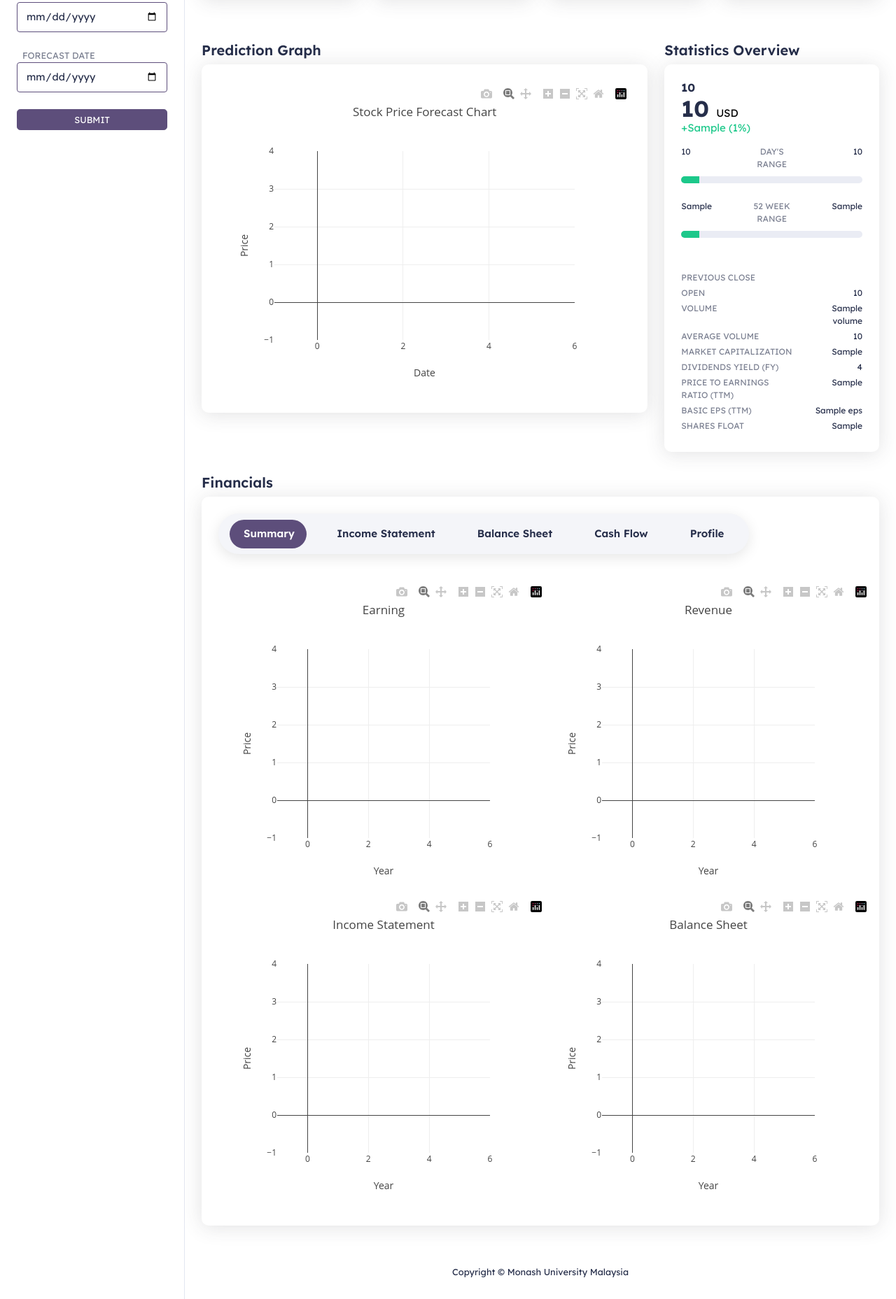
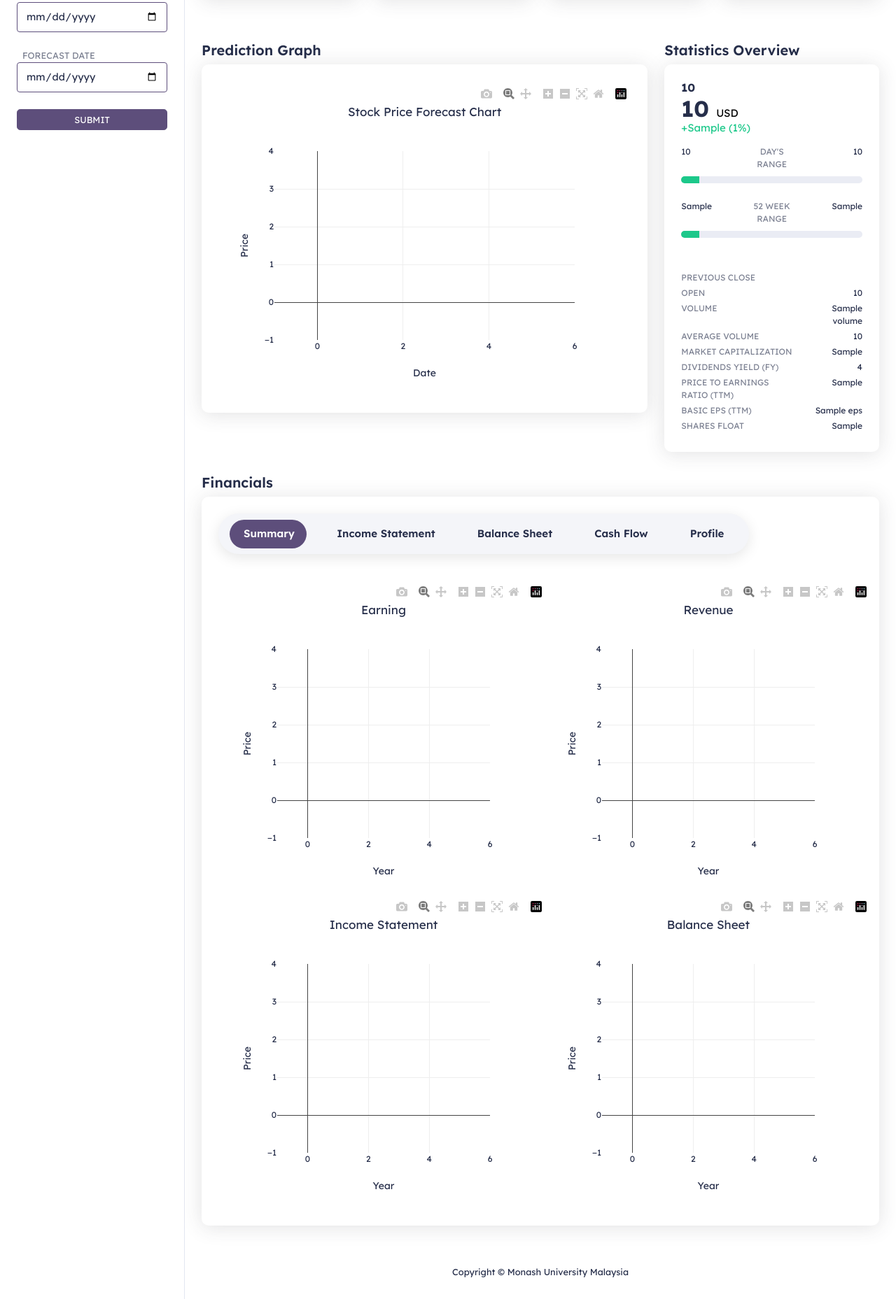
Before and after one commit to Keiii25/stock_market_forecasting, a Flask app: template Stock_Prediction_Web_App/templates/dashboard.html in a window 1280 px wide. Shown: the part 272-2129 px from the top of the page at 70% size. Run offline with Flask 2, Linux system fonts and the light colour scheme; the template is opened without the code that fills it: most values are stand-ins (such as "Sample title", 1, 10 or a date in 2020); some libraries are stand-ins or nearby versions.

Commit message:
Change font on chart to lexend deca

```diff
--- a/Stock_Prediction_Web_App/templates/dashboard.html
+++ b/Stock_Prediction_Web_App/templates/dashboard.html
@@ -715,6 +715,10 @@
       },
       'yaxis': {
       'title': "Price"
+      },
+      'font' : {
+        'family' : 'Lexend Deca',
+        'color': '#262e4a'
       }
       });
     </script>
@@ -728,6 +732,10 @@
       },
       'yaxis': {
       'title': "Price"
+      },
+      'font' : {
+        'family' : 'Lexend Deca',
+        'color': '#262e4a'
       }
       });
     </script>
@@ -740,6 +748,10 @@
       },
       'yaxis': {
       'title': "Price"
+      },
+      'font' : {
+        'family' : 'Lexend Deca',
+        'color': '#262e4a'
       }
       });
     </script>
@@ -752,6 +764,10 @@
       },
       'yaxis': {
       'title': "Price"
+      },
+      'font' : {
+        'family' : 'Lexend Deca',
+        'color': '#262e4a'
       }
       });
     </script>
@@ -764,6 +780,10 @@
       },
       'yaxis': {
       'title': "Price"
+      },
+      'font' : {
+        'family' : 'Lexend Deca',
+        'color': '#262e4a'
       }
       });
     </script>
```
